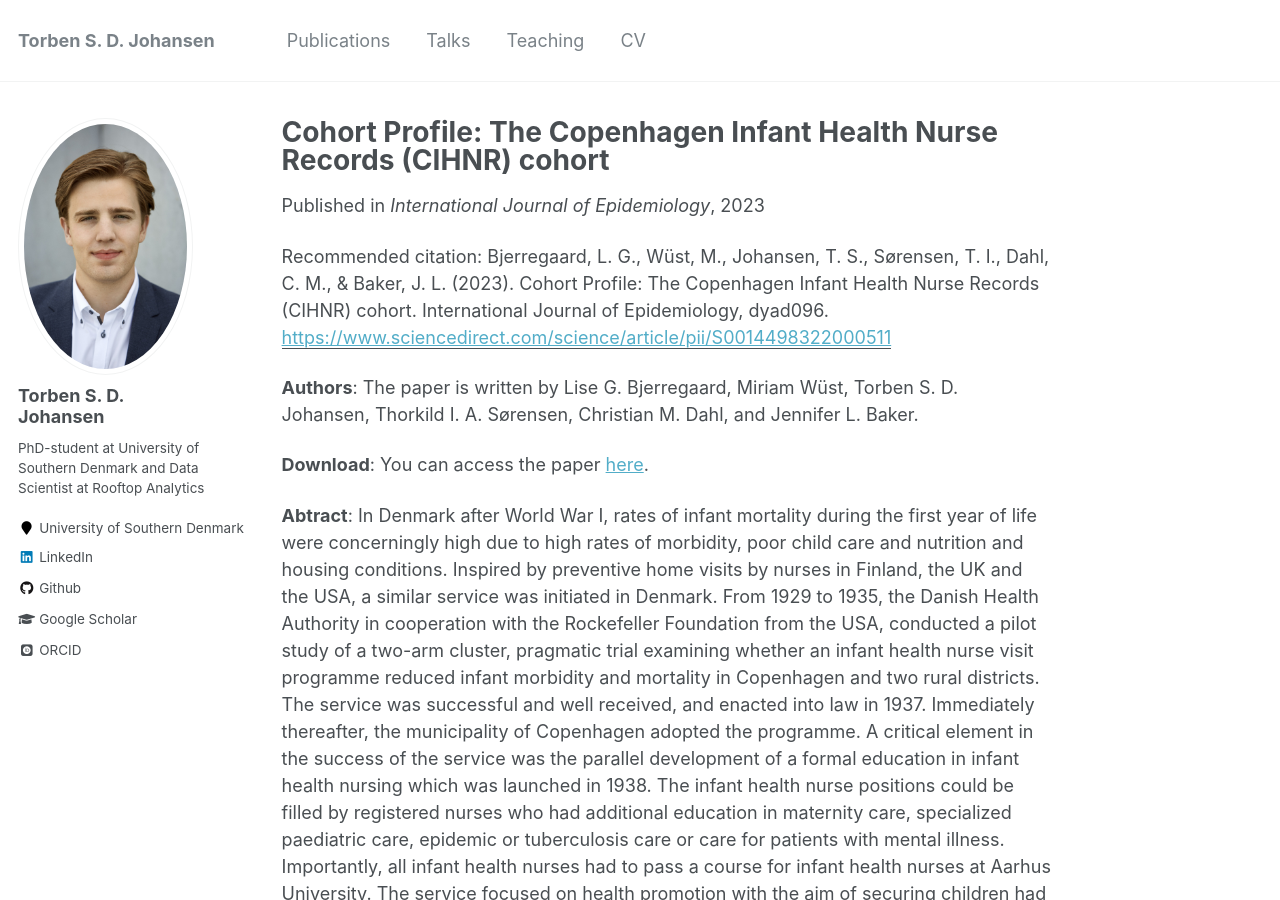
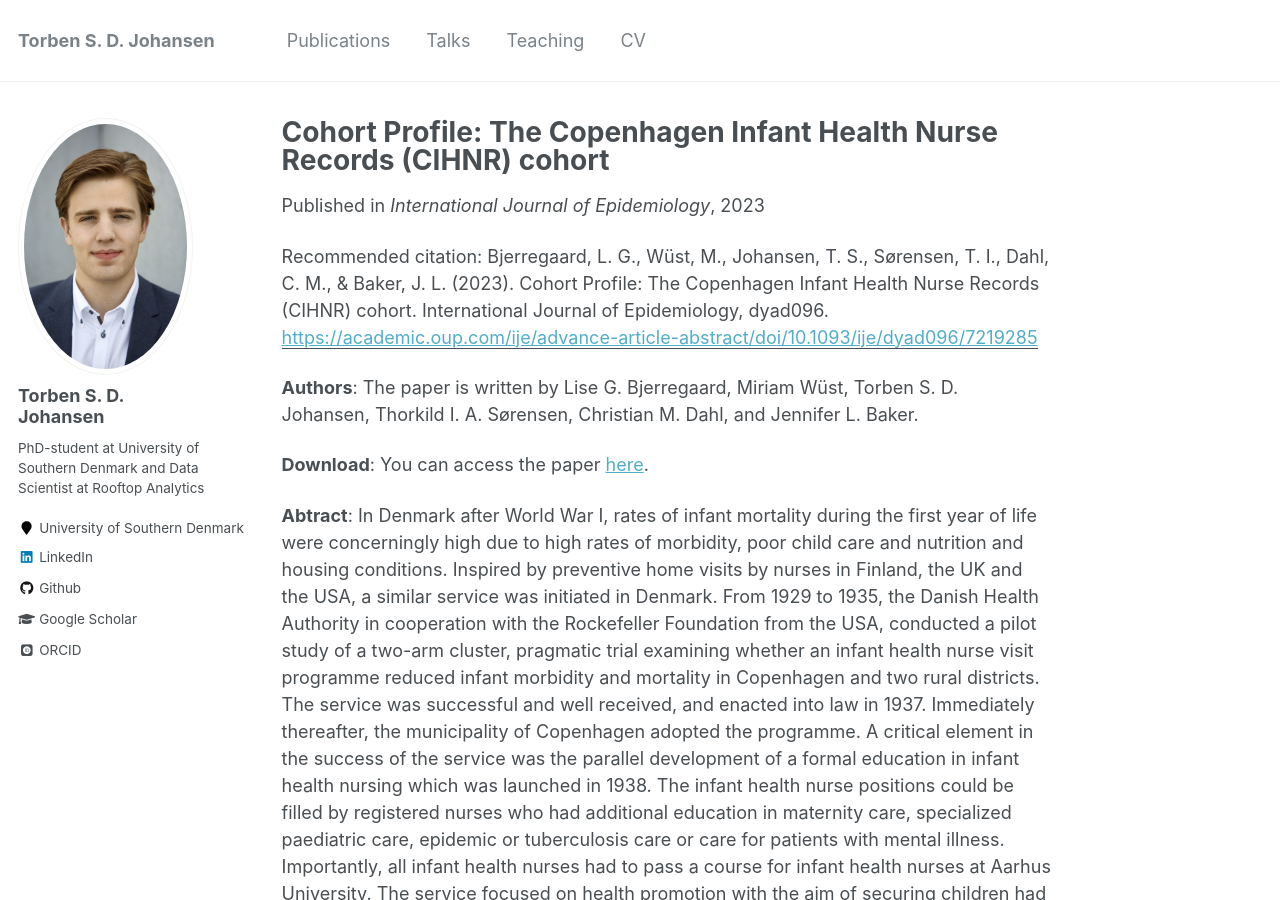
Before and after one commit to TorbenSDJohansen/TorbenSDJohansen.github.io, a Jekyll site: the page built from _publications/published/cihvr-cohort.md, in a window 1280 px wide and 900 px high. Built offline with Jekyll 4.4.1, drawn with Linux system fonts in a browser that asks for light colours; some web fonts are replaced; some of the changed lines change nothing that is shown.

Commit message:
FIX link to paper for cihvr cohort

```diff
--- a/_publications/published/cihvr-cohort.md
+++ b/_publications/published/cihvr-cohort.md
@@ -6,7 +6,7 @@ excerpt: ''
 author: 'Lise G Bjerregaard, Miriam Wüst, Torben S. D. Johansen, Thorkild I. A. Sørensen, Christian M. Dahl, and Jennifer L. Baker'
 date: 2023-07-04
 venue: 'International Journal of Epidemiology'
-paperurl: 'https://www.sciencedirect.com/science/article/pii/S0014498322000511'
+paperurl: 'https://academic.oup.com/ije/advance-article-abstract/doi/10.1093/ije/dyad096/7219285'
 citation: 'Bjerregaard, L. G., Wüst, M., Johansen, T. S., Sørensen, T. I., Dahl, C. M., & Baker, J. L. (2023). Cohort Profile: The Copenhagen Infant Health Nurse Records (CIHNR) cohort. International Journal of Epidemiology, dyad096.'
 ---
 
```
